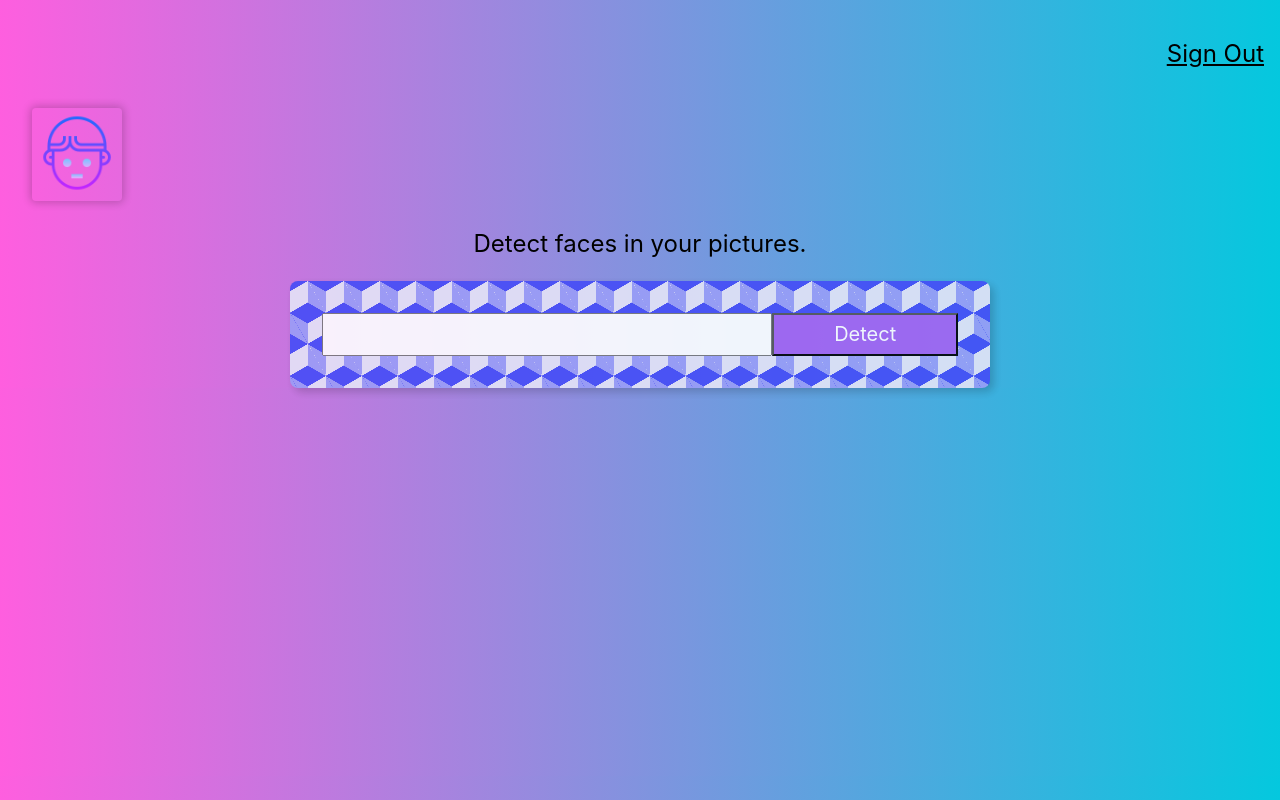
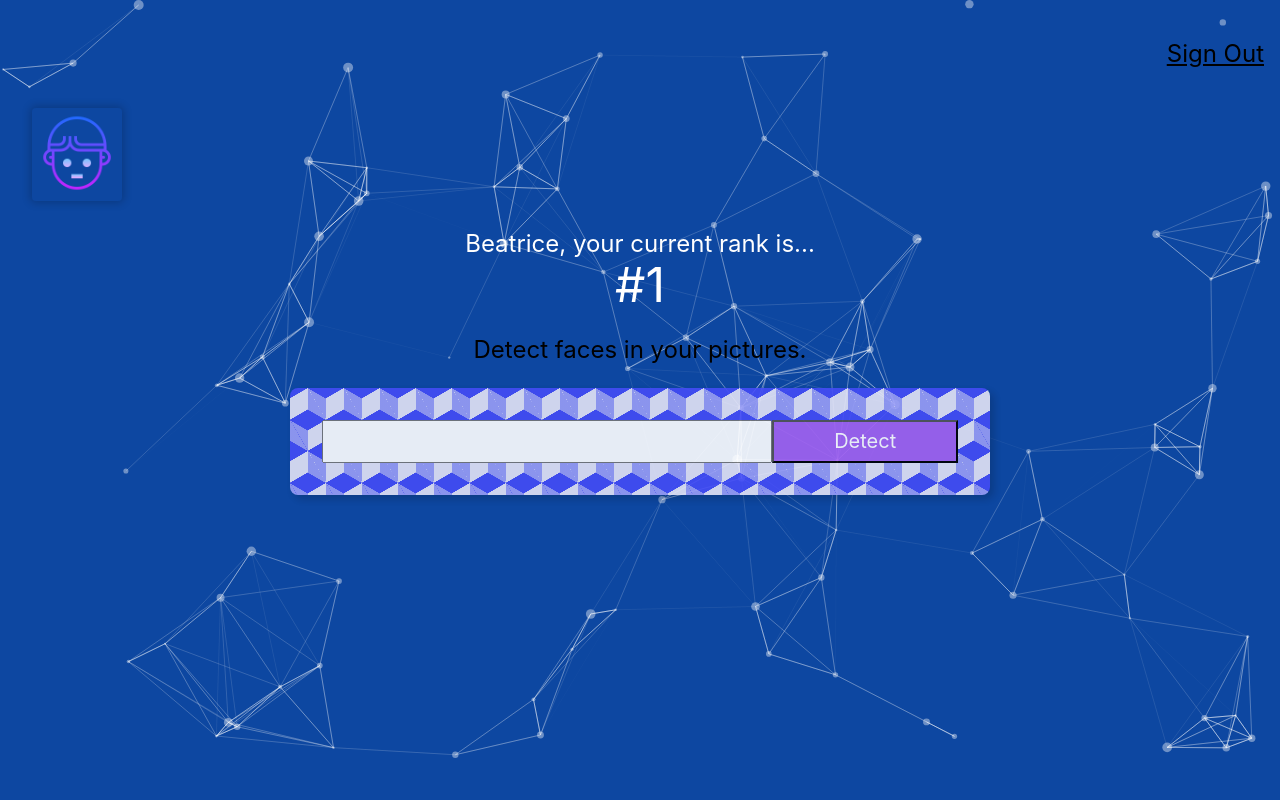
Before and after one commit to beatricehahn/facial-recognition, a React (Create React App) app: page / in a window 1280 px wide. Built offline with nearby package versions, Linux system fonts and the light colour scheme.

Commit message:
Add particles effect to background and style

```diff
--- a/package.json
+++ b/package.json
@@ -10,8 +10,9 @@
     "react-dom": "^18.2.0",
     "react-parallax-tilt": "^1.7.51",
     "react-scripts": "^5.0.1",
+    "react-tsparticles": "^2.1.4",
     "tachyons": "^4.12.0",
-    "tsparticles-engine": "^2.1.4",
+    "tsparticles": "^2.1.4",
     "web-vitals": "^2.1.4"
   },
   "scripts": {
--- a/src/App.css
+++ b/src/App.css
@@ -7,37 +7,11 @@
   justify-content: center;
 }
 
-.App-logo {
-  height: 40vmin;
-  pointer-events: none;
+.particles {
+  position: fixed;
+  top: 0;
+  right: 0;
+  left: 0;
+  bottom: 0;
+  z-index: -1;
 }
-
-@media (prefers-reduced-motion: no-preference) {
-  .App-logo {
-    animation: App-logo-spin infinite 20s linear;
-  }
-}
-
-.App-header {
-  background-color: #282c34;
-  min-height: 100vh;
-  display: flex;
-  flex-direction: column;
-  align-items: center;
-  justify-content: center;
-  font-size: calc(10px + 2vmin);
-  color: white;
-}
-
-.App-link {
-  color: #61dafb;
-}
-
-@keyframes App-logo-spin {
-  from {
-    transform: rotate(0deg);
-  }
-  to {
-    transform: rotate(360deg);
-  }
-}
--- a/src/App.js
+++ b/src/App.js
@@ -1,14 +1,109 @@
 import React, { Component } from 'react';
+import { useCallback } from 'react';
+import Particles from 'react-tsparticles';
+import { loadFull } from 'tsparticles';
 import Navigation from './components/Navigation/Navigation';
 import Logo from './components/Logo/Logo';
 import ImageLinkForm from './components/ImageLinkForm/ImageLinkForm';
+import Rank from './components/Rank/Rank';
 import './App.css';
 
 function App() {
+  const particlesInit = async (main) => {
+    console.log(main);
+
+    // you can initialize the tsParticles instance (main) here, adding custom shapes or presets
+    // this loads the tsparticles package bundle, it's the easiest method for getting everything ready
+    // starting from v2 you can add only the features you need reducing the bundle size
+    await loadFull(main);
+  };
+  const particlesLoaded = (container) => {
+    console.log(container);
+  };
+
   return (
     <div className="App">
+      <Particles
+      className="particles"
+        id="tsparticles"
+        init={particlesInit}
+        loaded={particlesLoaded}
+        options={{
+          background: {
+            color: {
+              value: "#0d47a1",
+            },
+          },
+          fpsLimit: 120,
+          interactivity: {
+            events: {
+              onClick: {
+                enable: true,
+                mode: "push",
+              },
+              onHover: {
+                enable: true,
+                mode: "repulse",
+              },
+              resize: true,
+            },
+            modes: {
+              push: {
+                quantity: 4,
+              },
+              repulse: {
+                distance: 200,
+                duration: 0.4,
+              },
+            },
+          },
+          particles: {
+            color: {
+              value: "#ffffff",
+            },
+            links: {
+              color: "#ffffff",
+              distance: 150,
+              enable: true,
+              opacity: 0.5,
+              width: 1,
+            },
+            collisions: {
+              enable: true,
+            },
+            move: {
+              direction: "none",
+              enable: true,
+              outModes: {
+                default: "bounce",
+              },
+              random: false,
+              speed: 2,
+              straight: false,
+            },
+            number: {
+              density: {
+                enable: true,
+                area: 800,
+              },
+              value: 80,
+            },
+            opacity: {
+              value: 0.4,
+            },
+            shape: {
+              type: "circle",
+            },
+            size: {
+              value: { min: 1, max: 5 },
+            },
+          },
+          detectRetina: true,
+        }}
+      />
       <Navigation />
       <Logo />
+      <Rank />
       <ImageLinkForm />
       {/*<FaceRecognition />*/}
     </div>
--- /dev/null
+++ b/src/components/Rank/Rank.js
@@ -0,0 +1,16 @@
+import React from 'react';
+
+const Rank = () => {
+    return (
+        <div>
+            <div className='white f3'>
+                {'Beatrice, your current rank is...'}
+            </div>
+            <div className='white f1'>
+                {'#1'}
+            </div>
+        </div>
+    );
+}
+
+export default Rank;
--- a/src/index.css
+++ b/src/index.css
@@ -8,6 +8,10 @@ body {
   background: linear-gradient(89deg, #FF5EDF 0%, #04C8DE 100%);
 }
 
+button {
+  cursor: pointer;
+}
+
 code {
   font-family: source-code-pro, Menlo, Monaco, Consolas, 'Courier New',
     monospace;
```
Also changed, not shown: 1 other file (tests, documents, lock files or other folders).
